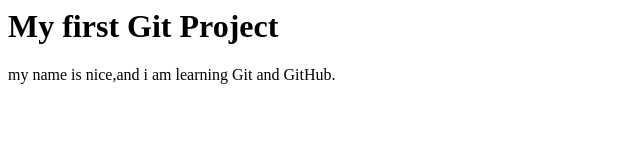
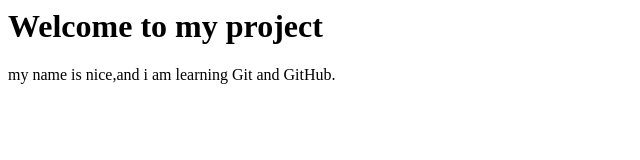
Before and after one commit to nicetorrec-crypto/git-class, a plain HTML site: page index.html in a window 1280 px wide. Shown: the whole page, without its empty margins (0-640 px from the left). Drawn offline with Linux system fonts and the light colour scheme.

Commit message:
I upload the homepage heading

```diff
--- a/index.html
+++ b/index.html
@@ -1,3 +1,3 @@
-<h1>My first Git Project</h1>
+<h1>Welcome to my project</h1>
 
 <p>my name is nice,and i am learning Git and GitHub.</p>
```
